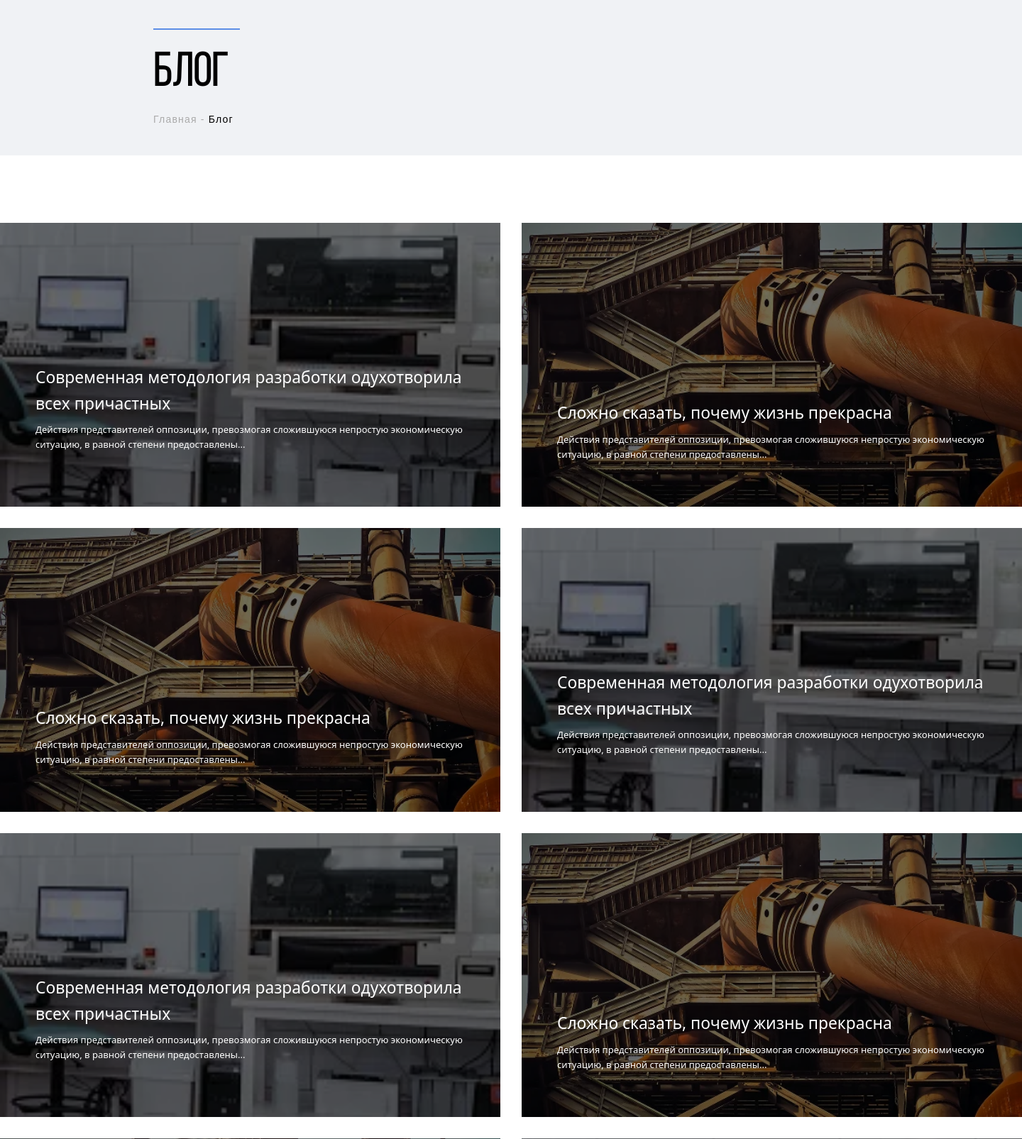
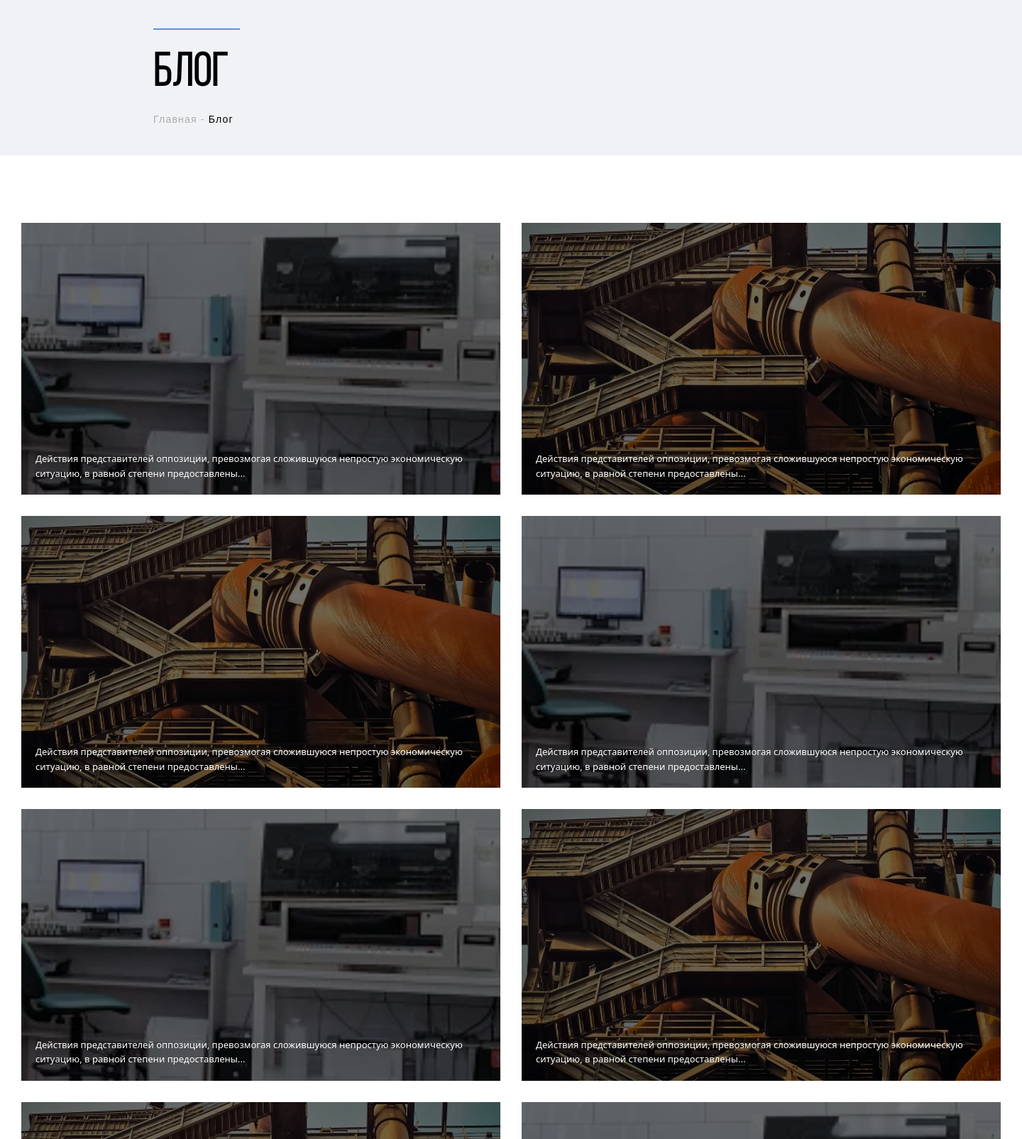
Before and after one commit to AntonTimberg/aliance, a PHP site: page /news.php in a window 1440 px wide. Shown: the part 77-1682 px from the top of the page at 71% size. Run offline with PHP 8.4, Linux system fonts and the light colour scheme; some libraries are stand-ins or nearby versions.

Commit message:
fix: blog adaptive

```diff
--- a/css/newsStyle.css
+++ b/css/newsStyle.css
@@ -131,3 +131,155 @@
   .blog-card:hover {
     border: 3px solid #5C8EE6;
   }
+
+  @media (max-width: 768px) {
+    .section {
+        margin-bottom: 6rem !important;
+      }
+    .blog-posts-wrapper {
+      width: auto;
+    }
+
+    .blog-grid {
+      grid-template-columns: 1fr;
+      grid-row-gap: 10px;
+      grid-column-gap: 0;
+    }
+
+    .blog-card {
+      width: 345px;
+      height: 195px;
+      margin: 0 auto;
+      box-sizing: border-box;
+      position: relative;
+      overflow: hidden;
+    }
+
+    .blog-card-gray .blog-card-content,
+    .blog-card-other .blog-card-content {
+      top: auto;
+      bottom: 20px;
+      left: 20px;
+      right: 20px;
+    }
+
+    .blog-card-title {
+      display: none !important;
+    }
+
+    .blog-card-text {
+      visibility: hidden;
+      position: relative;
+      margin-bottom: 0;
+    }
+    .blog-card-text::before {
+      content: "Современная методология разработки одухотворила всех причастных";
+      visibility: visible;
+      position: absolute;
+      left: 0;
+      top: 0;
+      color: #fff;
+      width: 100%;
+    }
+
+    .pagination {
+      position: static;
+      margin-top: 50px;
+      display: flex;
+      justify-content: center;
+      width: auto;
+      height: auto;
+    }
+
+    .pagination-list {
+      width: auto;
+      height: auto;
+    }
+    .pagination-item a {
+      line-height: normal;
+      padding: 8px 12px;
+    }
+
+  .blog-card-overlay {
+    position: absolute;
+    top: 0;
+    right: 0;
+    bottom: 0;
+    left: 0;
+
+  }
+
+  .blog-card {
+    min-height: auto !important;
+  }
+
+  .blog-card:nth-child(1) {
+    order: 1;
+  }
+  .blog-card:nth-child(2) {
+    order: 2;
+  }
+  .blog-card:nth-child(3) {
+    order: 4;
+  }
+  .blog-card:nth-child(4) {
+    order: 3;
+  }
+  .blog-card:nth-child(5) {
+    order: 5;
+  }
+  .blog-card:nth-child(6) {
+    order: 6;
+  }
+  .blog-card:nth-child(7) {
+    order: 8;
+  }
+  .blog-card:nth-child(8) {
+    order: 7;
+  }
+  }
+
+  @media (min-width: 769px) and (max-width: 1440px) {
+    .blog-card {
+      min-height: auto !important;
+    }
+    .blog-card-title {
+      display: none !important;
+    }
+
+    .blog-posts-wrapper {
+      width: calc(100% - 60px);
+      max-width: 1440px;
+      margin: 0 auto;
+    }
+
+    .blog-grid {
+      grid-template-columns: repeat(2, 1fr);
+      grid-row-gap: 30px;
+      grid-column-gap: 30px;
+    }
+
+    .blog-card {
+      width: 100%;
+      height: auto;
+      aspect-ratio: 705 / 400;
+      box-sizing: border-box;
+      overflow: hidden;
+    }
+
+    .blog-card-img {
+      width: 100%;
+      height: 100%;
+      object-fit: cover;
+    }
+
+    .blog-card-gray .blog-card-content,
+    .blog-card-other .blog-card-content {
+      top: auto;
+      bottom: 20px;
+      left: 20px;
+      right: 20px;
+    }
+
+
+  }
```
